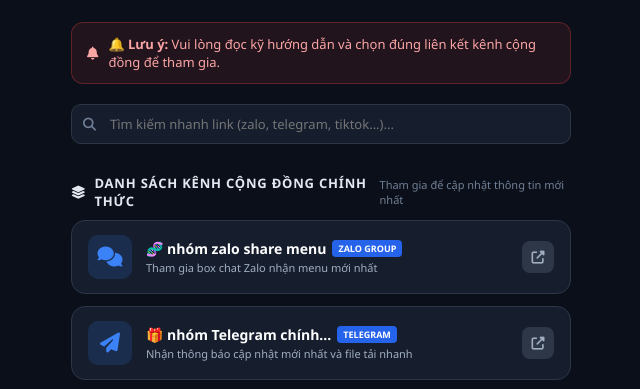
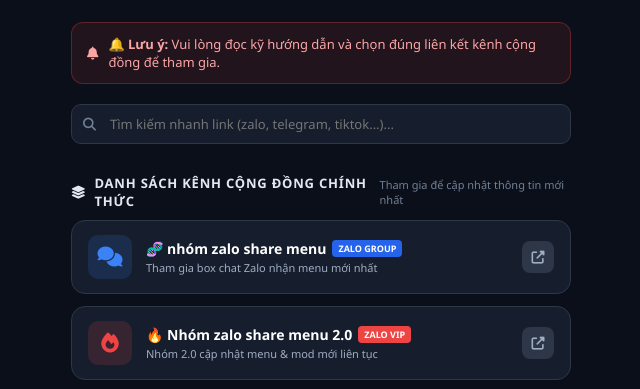
Before and after one commit to ngohoanghieu890-cmd/mr-hieu-cheat, a plain HTML site: page index.html in a window 1280 px wide. Shown: the part 245-634 px from the top of the page, without its empty margins (319-959 px from the left). Drawn offline with Linux system fonts and the light colour scheme.

Commit message:
Update index.html

```diff
--- a/index.html
+++ b/index.html
@@ -272,7 +272,7 @@
 <body>
 
     <div class="container">
-        <!-- Profile Header với Avatar ngầu đã cập nhật link chuẩn -->
+        <!-- Profile Header -->
         <div class="profile">
             <div class="avatar-container">
                 <img id="avatar-img" class="avatar" src="https://raw.githubusercontent.com/ngohoanghieu890-cmd/mr-hieu-cheat/main/IMG_20261013_074249.jpg" alt="MR HIEU x CHEAT Avatar">
@@ -316,6 +316,15 @@
                         type: "blue",
                         badge: "ZALO GROUP",
                         badgeBg: "bg-blue"
+                    },
+                    {
+                        title: "🔥 Nhóm zalo share menu 2.0",
+                        desc: "Nhóm 2.0 cập nhật menu & mod mới liên tục",
+                        url: "https://zalo.me/g/vbusj4e4vbxkkhgjhy90",
+                        icon: "fa-fire",
+                        type: "red",
+                        badge: "ZALO VIP",
+                        badgeBg: "bg-red"
                     },
                     {
                         title: "🎁 nhóm Telegram chính...",
```
